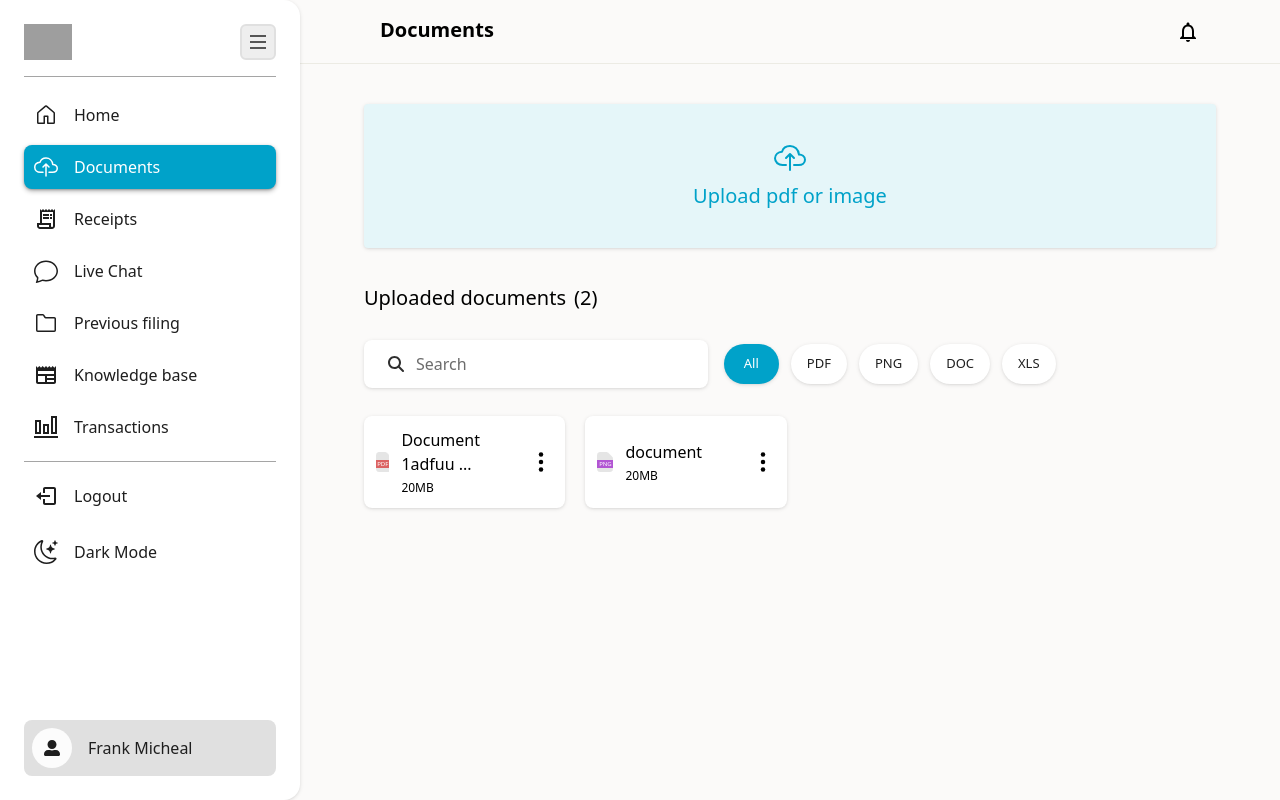
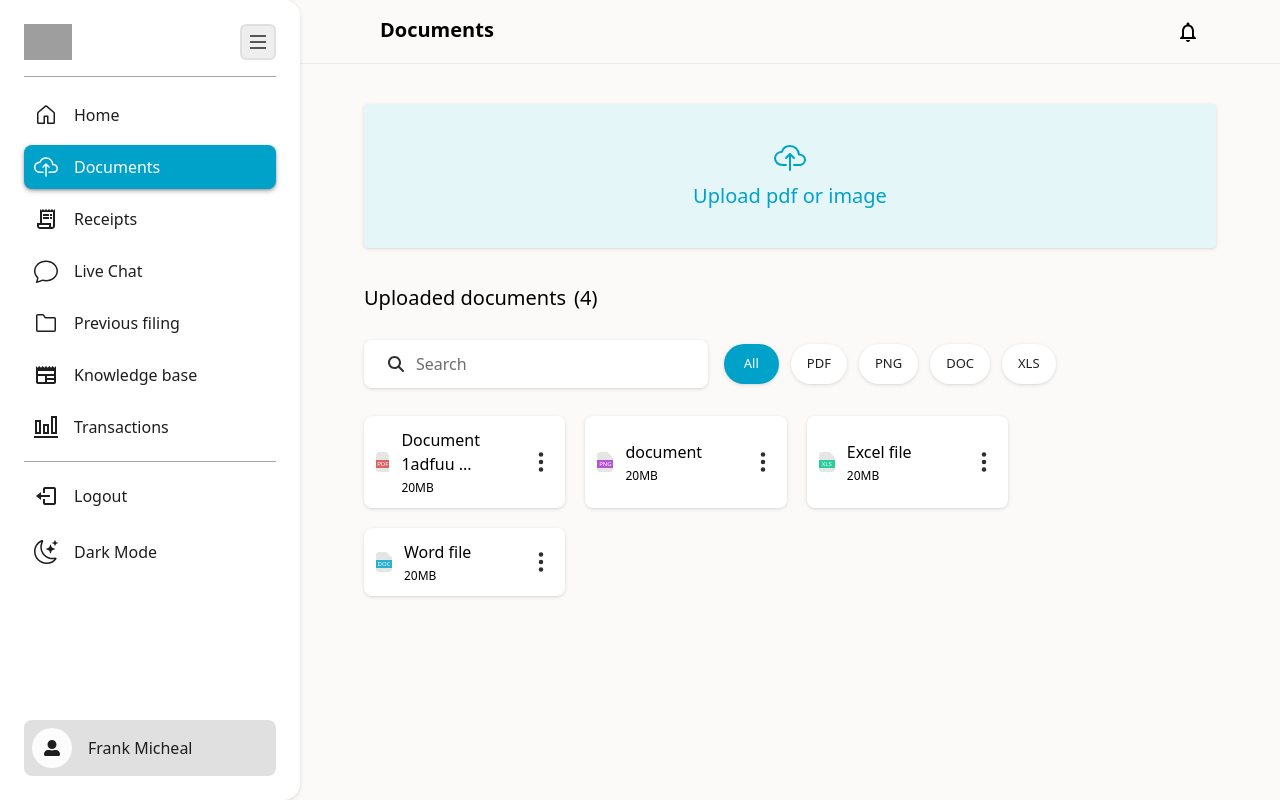
Before and after one commit to Trayshmhirk/tax-return-user-app, a React (Vite) app: page /documents in a window 1280 px wide. Built offline with nearby package versions, Linux system fonts and the light colour scheme; grey boxes are pictures that could not be loaded.

Commit message:
adding type folder, changes to document page components

```diff
--- a/src/components/CardDropdown.tsx
+++ b/src/components/CardDropdown.tsx
@@ -1,5 +1,3 @@
-// import React from 'react'
-// import Line from "../line";
 import { useState } from "react";
 import { FaAngleDown } from "react-icons/fa6";
 import { IoEllipsisVertical } from "react-icons/io5";
@@ -7,20 +5,14 @@ import { DropdownItem } from "./DropdownItem";
 import { FaRegEye } from "react-icons/fa6";
 import { MdOutlineIosShare } from "react-icons/md";
 // import { RiDeleteBin6Line } from "react-icons/ri";
-
-type CardDropdownProps = {
-   handleShare: () => void;
-   handleViewDoc: () => void;
-   isSelectBank?: boolean;
-   handleDeleteDoc?: () => void;
-};
+import { CardDropdownPropsTypes } from "../types/DocumentTypes";
 
 export const CardDropdown = ({
    handleShare,
    handleViewDoc,
    isSelectBank,
    // handleDeleteDoc,
-}: CardDropdownProps) => {
+}: CardDropdownPropsTypes) => {
    const [isDropdownOpen, setDropdownOpen] = useState(false);
 
    const toggleDropdown = () => {
@@ -37,7 +29,7 @@ export const CardDropdown = ({
             {isSelectBank ? (
                <FaAngleDown className="w-6 h-6" />
             ) : (
-               <IoEllipsisVertical className="w-6 h-6" />
+               <IoEllipsisVertical className="w-6 h-6 text-gray" />
             )}
          </button>
 
--- a/src/components/DocumentCard.tsx
+++ b/src/components/DocumentCard.tsx
@@ -3,23 +3,8 @@ import { useNavigate } from "react-router-dom";
 import { CardDropdown } from "./CardDropdown";
 import DocumentTypeIcon from "./DocumentTypeIcon";
 import { FaSquareCheck } from "react-icons/fa6";
-
-type FileType = "application/pdf" | "image/png";
-
-type DocumentCardProps = {
-   docId: string;
-   documentName: string;
-   documentSize: string;
-   documentType: FileType;
-   onSelect?: (doc: {
-      docId: string;
-      documentName: string;
-      documentSize: string;
-      documentType: FileType;
-   }) => void;
-   isSelectClicked?: boolean;
-   handleSendToChat?: () => void;
-};
+import { FileType } from "../types/DocumentTypes";
+import { DocumentCardPropsTypes } from "../types/DocumentTypes";
 
 export const DocumentCard = ({
    docId,
@@ -29,7 +14,7 @@ export const DocumentCard = ({
    onSelect,
    isSelectClicked,
    handleSendToChat,
-}: DocumentCardProps) => {
+}: DocumentCardPropsTypes) => {
    const [isSelected, setIsSelected] = useState(false);
    const navigate = useNavigate();
 
@@ -54,6 +39,9 @@ export const DocumentCard = ({
       const fileTypeMapping: Record<FileType, string> = {
          "application/pdf": "PDF",
          "image/png": "PNG",
+         "application/msword": "DOC",
+         "image/jpeg": "JPEG",
+         "application/vnd.ms-excel": "XLS",
          // Add more mappings as needed
       };
       // Default to the original fileType if no mapping is founda
--- a/src/components/DropdownItem.tsx
+++ b/src/components/DropdownItem.tsx
@@ -1,11 +1,4 @@
 import { IconType } from "react-icons";
-
-type DropdownItemsProps = {
-   dropdownIcon: IconType;
-   action: string;
-   isDeleteDropdownitem?: boolean;
-   handleClick: () => void;
-};
 
 export const DropdownItem = ({
    dropdownIcon: DropdownIcon,
@@ -15,7 +8,7 @@ export const DropdownItem = ({
 }: DropdownItemsProps) => {
    return (
       <div
-         className={`flex gap-2 ${isDeleteDropdownitem ? "text-bostonRed" : "text-gray dark:text-lightGray"}`}
+         className={`flex gap-2 cursor-pointer ${isDeleteDropdownitem ? "text-bostonRed" : "text-gray dark:text-lightGray"}`}
          onClick={handleClick}
       >
          <DropdownIcon className="" />
@@ -23,3 +16,10 @@ export const DropdownItem = ({
       </div>
    );
 };
+
+type DropdownItemsProps = {
+   dropdownIcon: IconType;
+   action: string;
+   isDeleteDropdownitem?: boolean;
+   handleClick: () => void;
+};
--- a/src/components/SearchAndFilter.tsx
+++ b/src/components/SearchAndFilter.tsx
@@ -1,13 +1,5 @@
 import { SetStateAction } from "react";
 import { FaMagnifyingGlass } from "react-icons/fa6";
-
-type SearchFilterProps = {
-   title: string[];
-   handleSearch: (event: React.ChangeEvent<HTMLInputElement>) => void;
-   handleFilter: (title: string) => void;
-   activeFilter: string;
-   setActiveFilter: React.Dispatch<SetStateAction<string>>;
-};
 
 const SearchAndFilter = ({
    title,
@@ -40,7 +32,7 @@ const SearchAndFilter = ({
                <div
                   key={index}
                   className={`
-                     h-10 flex items-center justify-center text-[13px] text-eerieBlack font-medium py-3 px-4 rounded-3xl shadow-md dark:shadow-md-dark
+                     h-10 flex items-center justify-center text-[13px] text-eerieBlack font-medium py-3 px-4 rounded-3xl shadow-md dark:shadow-md-dark cursor-pointer
                      ${activeFilter === title ? "bg-richElectricBlue text-white px-5" : "bg-white dark:bg-spanishGray"}
                   `}
                   id={title}
@@ -55,3 +47,11 @@ const SearchAndFilter = ({
 };
 
 export default SearchAndFilter;
+
+type SearchFilterProps = {
+   title: string[];
+   handleSearch: (event: React.ChangeEvent<HTMLInputElement>) => void;
+   handleFilter: (title: string) => void;
+   activeFilter: string;
+   setActiveFilter: React.Dispatch<SetStateAction<string>>;
+};
--- a/src/pages/Documents.tsx
+++ b/src/pages/Documents.tsx
@@ -3,17 +3,10 @@ import UploadPdfImage from "../components/UploadPdfImage";
 import SearchAndFilter from "../components/SearchAndFilter";
 import React, { useState } from "react";
 import { DocumentCard } from "../components/DocumentCard";
+import { DocumentsPropTypes } from "../types/DocumentTypes";
+import { FileType } from "../types/DocumentTypes";
 
-type Document = {
-   id: string;
-   title: string;
-   document_size: string;
-   document_type: FileType;
-};
-
-type FileType = "application/pdf" | "image/png";
-
-const uploadedDocuments: Document[] = [
+const uploadedDocuments: DocumentsPropTypes[] = [
    {
       id: "id1",
       title: "Document 1adfuubadfdajhjahdf",
@@ -25,6 +18,18 @@ const uploadedDocuments: Document[] = [
       title: "document",
       document_size: "20",
       document_type: "image/png",
+   },
+   {
+      id: "id3",
+      title: "Excel file",
+      document_size: "20",
+      document_type: "application/vnd.ms-excel",
+   },
+   {
+      id: "id4",
+      title: "Word file",
+      document_size: "20",
+      document_type: "application/msword",
    },
 ];
 
@@ -40,7 +45,7 @@ const Documents = () => {
       setSearchInput(e.target.value);
    };
 
-   const searchDocs = (doc: Document) => {
+   const searchDocs = (doc: DocumentsPropTypes) => {
       const docName = doc.title;
       return docName.toLowerCase().includes(searchInput.toLowerCase());
    };
@@ -54,13 +59,17 @@ const Documents = () => {
       const fileTypeMapping: Record<FileType, string> = {
          "application/pdf": "PDF",
          "image/png": "PNG",
+         "application/msword": "DOC",
+         "image/jpeg": "JPEG",
+         "application/vnd.ms-excel": "XLS",
+
          // Add more mappings as needed
       };
       // Default to the original fileType if no mapping is founda
       return fileTypeMapping[fileType];
    };
 
-   const filterByDoctype = (doc: Document) => {
+   const filterByDoctype = (doc: DocumentsPropTypes) => {
       if (selectedFilter === "" || selectedFilter === "All") {
          // if no filter is selected, all users should be included
          return true;
--- /dev/null
+++ b/src/types/DocumentTypes.ts
@@ -0,0 +1,35 @@
+export type DocumentsPropTypes = {
+   id: string;
+   title: string;
+   document_size: string;
+   document_type: FileType;
+};
+
+export type FileType =
+   | "application/pdf"
+   | "image/png"
+   | "application/msword"
+   | "image/jpeg"
+   | "application/vnd.ms-excel";
+
+export type DocumentCardPropsTypes = {
+   docId: string;
+   documentName: string;
+   documentSize: string;
+   documentType: FileType;
+   onSelect?: (doc: {
+      docId: string;
+      documentName: string;
+      documentSize: string;
+      documentType: FileType;
+   }) => void;
+   isSelectClicked?: boolean;
+   handleSendToChat?: () => void;
+};
+
+export type CardDropdownPropsTypes = {
+   handleShare: () => void;
+   handleViewDoc: () => void;
+   isSelectBank?: boolean;
+   handleDeleteDoc?: () => void;
+};
```
